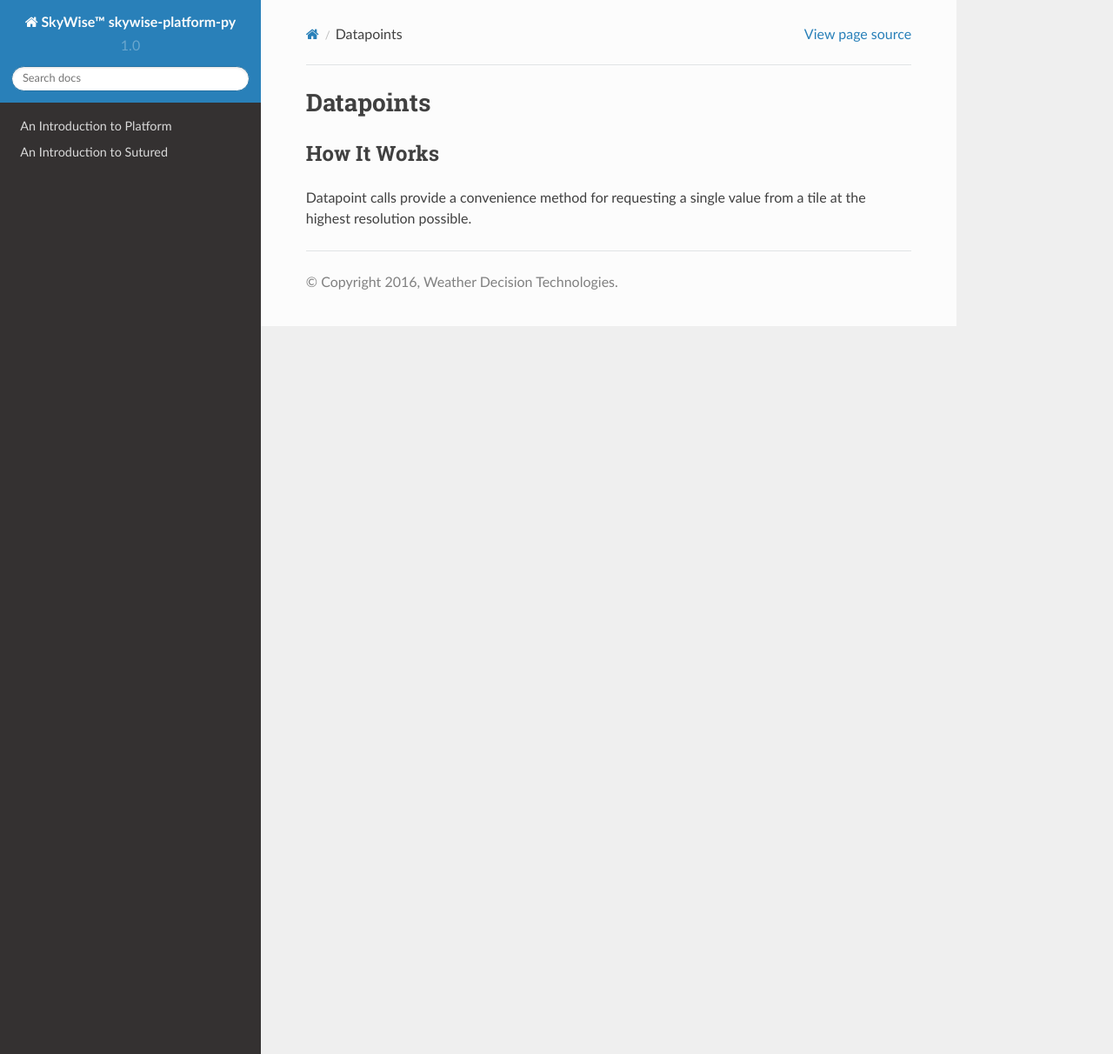
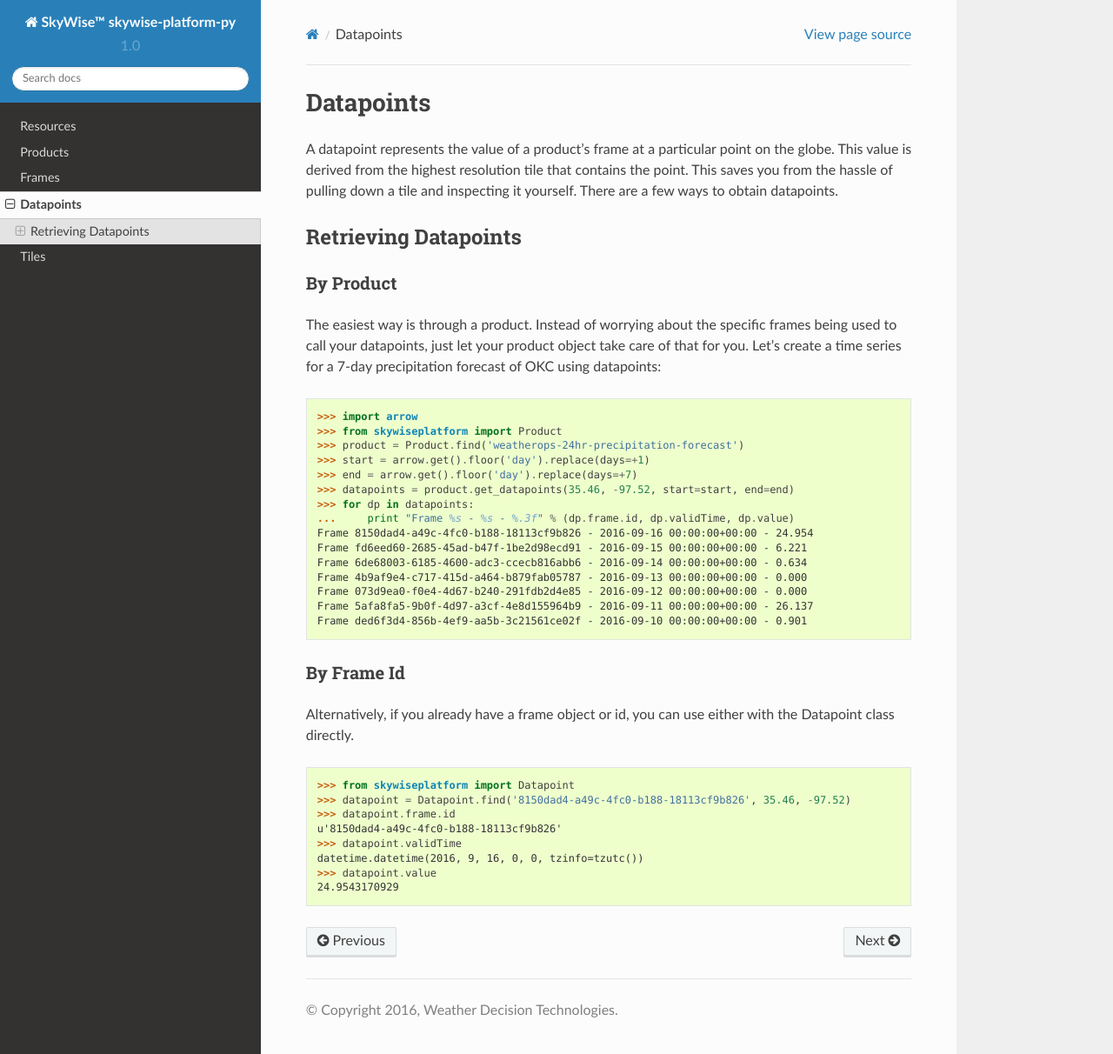
Before and after one commit to wdtinc/skywise-platform-py, a Sphinx documentation site: the page built from docs/source/datapoints.rst, in a window 1280 px wide and 1212 px high. Shown: the whole window at 87% size. Built offline with Sphinx 7.4.7 and the Read the Docs theme 2.0.0, drawn with Linux system fonts in a browser that asks for light colours.

```diff
--- a/docs/source/datapoints.rst
+++ b/docs/source/datapoints.rst
@@ -1,6 +1,49 @@
 Datapoints
 ==========
+A datapoint represents the value of a product's frame at a particular point on the globe. This value is derived from
+the highest resolution tile that contains the point. This saves you from the hassle of pulling down a tile and inspecting
+it yourself. There are a few ways to obtain datapoints.
 
-How It Works
-------------
-Datapoint calls provide a convenience method for requesting a single value from a tile at the highest resolution possible.
+Retrieving Datapoints
+---------------------
+
+----------
+By Product
+----------
+The easiest way is through a product. Instead of worrying about the specific frames being used to call your datapoints,
+just let your product object take care of that for you. Let's create a time series for a 7-day precipitation forecast of
+OKC using datapoints:
+
+.. code-block:: python
+
+    >>> import arrow
+    >>> from skywiseplatform import Product
+    >>> product = Product.find('weatherops-24hr-precipitation-forecast')
+    >>> start = arrow.get().floor('day').replace(days=+1)
+    >>> end = arrow.get().floor('day').replace(days=+7)
+    >>> datapoints = product.get_datapoints(35.46, -97.52, start=start, end=end)
+    >>> for dp in datapoints:
+    ...     print "Frame %s - %s - %.3f" % (dp.frame.id, dp.validTime, dp.value)
+    Frame 8150dad4-a49c-4fc0-b188-18113cf9b826 - 2016-09-16 00:00:00+00:00 - 24.954
+    Frame fd6eed60-2685-45ad-b47f-1be2d98ecd91 - 2016-09-15 00:00:00+00:00 - 6.221
+    Frame 6de68003-6185-4600-adc3-ccecb816abb6 - 2016-09-14 00:00:00+00:00 - 0.634
+    Frame 4b9af9e4-c717-415d-a464-b879fab05787 - 2016-09-13 00:00:00+00:00 - 0.000
+    Frame 073d9ea0-f0e4-4d67-b240-291fdb2d4e85 - 2016-09-12 00:00:00+00:00 - 0.000
+    Frame 5afa8fa5-9b0f-4d97-a3cf-4e8d155964b9 - 2016-09-11 00:00:00+00:00 - 26.137
+    Frame ded6f3d4-856b-4ef9-aa5b-3c21561ce02f - 2016-09-10 00:00:00+00:00 - 0.901
+
+-----------
+By Frame Id
+-----------
+Alternatively, if you already have a frame object or id, you can use either with the Datapoint class directly.
+
+.. code-block:: python
+
+    >>> from skywiseplatform import Datapoint
+    >>> datapoint = Datapoint.find('8150dad4-a49c-4fc0-b188-18113cf9b826', 35.46, -97.52)
+    >>> datapoint.frame.id
+    u'8150dad4-a49c-4fc0-b188-18113cf9b826'
+    >>> datapoint.validTime
+    datetime.datetime(2016, 9, 16, 0, 0, tzinfo=tzutc())
+    >>> datapoint.value
+    24.9543170929
```
Also changed, not shown: README.md (+67 -0 lines), docs/source/frames.rst (added, +54 -0 lines), docs/source/index.rst (+6 -3 lines), docs/source/platform_intro.rst (deleted, +0 -36 lines), docs/source/products.rst (+75 -0 lines), docs/source/resources.rst (added, +120 -0 lines), docs/source/sutured_intro.rst (deleted, +0 -16 lines), docs/source/tiles.rst (added, +85 -0 lines), skywiseplatform/__init__.py (+4 -3 lines), 4 other files.
